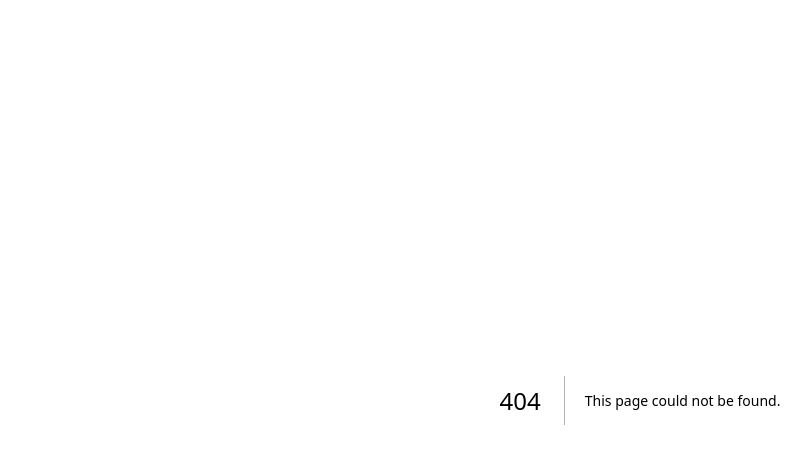
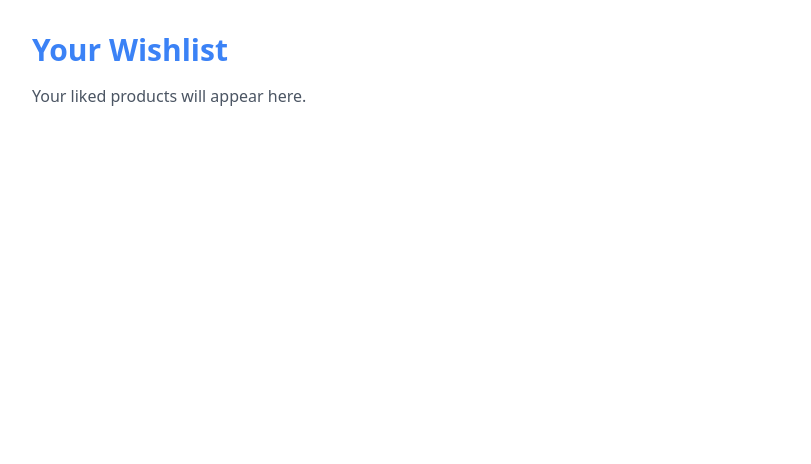
Before and after one commit to everyfun89/Creative-Tools-Shop., a Next.js app: page /wishlist in a window 1280 px wide. Before the commit this address had no page. Shown: the top 464 px of the page, without its empty margins (0-811 px from the left). Built offline with nearby package versions, Linux system fonts and the light colour scheme.

Commit message:
Create wishlist.js

```diff
--- /dev/null
+++ b/pages/wishlist.js
@@ -0,0 +1,9 @@
+// pages/wishlist.js
+export default function Wishlist() {
+  return (
+    <div className="min-h-screen bg-white p-8">
+      <h1 className="text-3xl font-bold text-blue-500 mb-4">Your Wishlist</h1>
+      <p className="text-gray-600">Your liked products will appear here.</p>
+    </div>
+  );
+}
```
